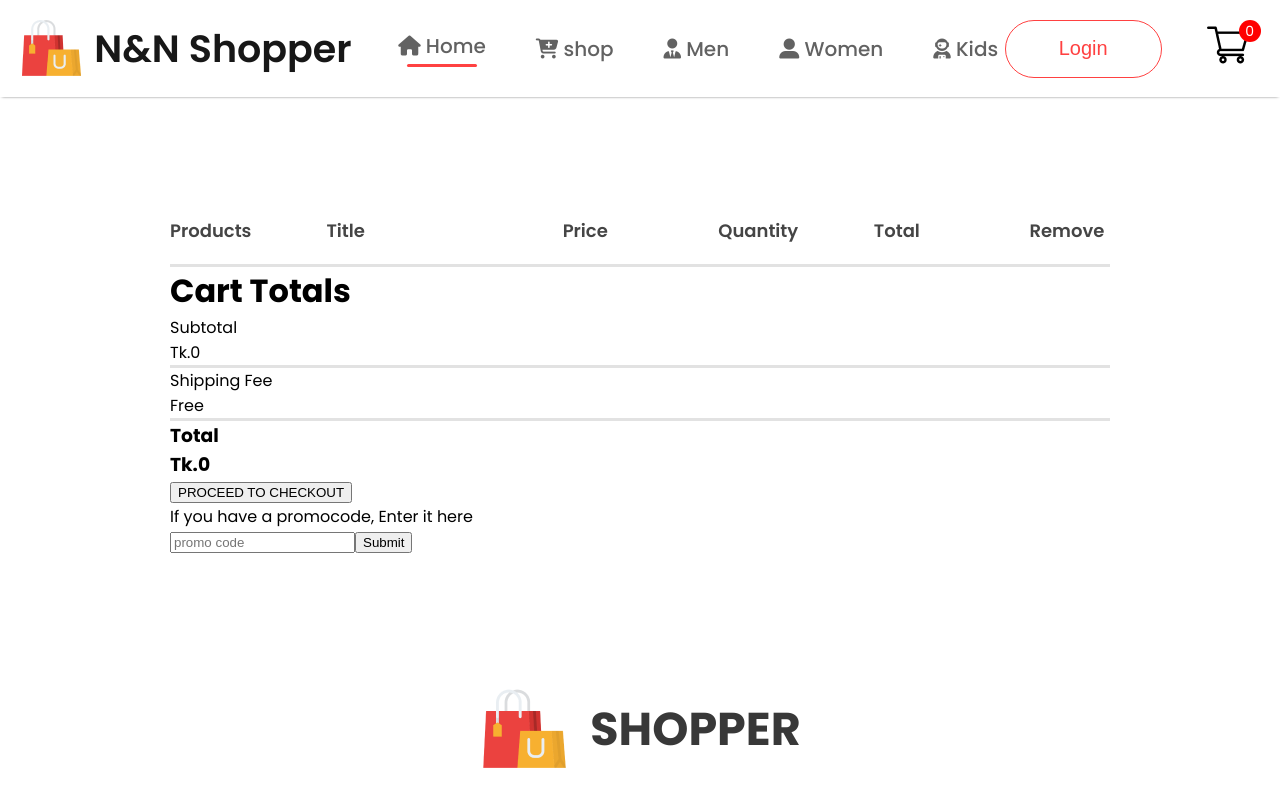
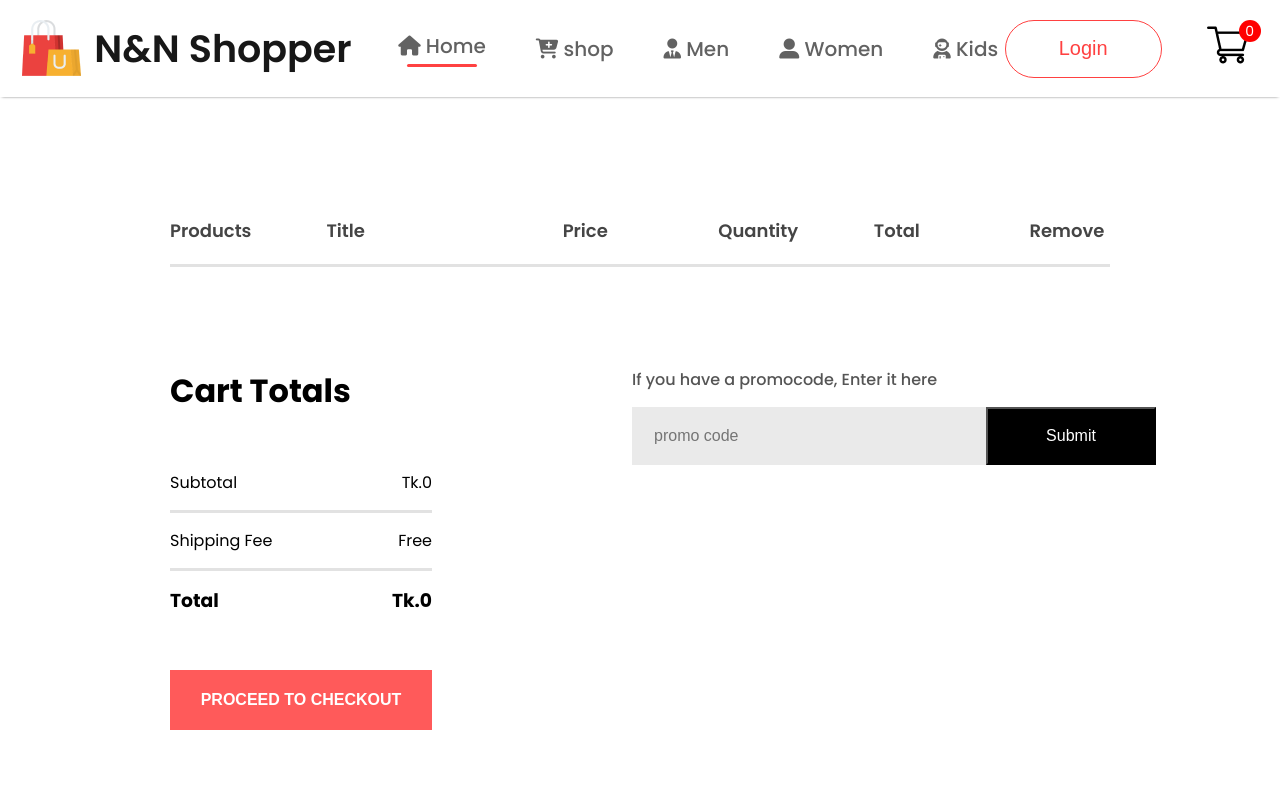
Before and after one commit to NahidHasan131/E-commerce, a React (Create React App) app in the folder frontend/: page /cart in a window 1280 px wide. Shown: the top 800 px of the page. Built offline with nearby package versions, Linux system fonts and the light colour scheme.

Commit message:
cartitem total css

```diff
--- a/frontend/src/Components/CartItems/CartItems.css
+++ b/frontend/src/Components/CartItems/CartItems.css
@@ -35,3 +35,75 @@
     border: 2px solid #ebebeb;
     background-color: white;
 }
+
+.cartitems-down{
+    display: flex;
+    margin: 100px 0px;
+
+}
+
+.cartitems-total{
+    flex: 1;
+    display: flex;
+    flex-direction: column;
+    margin-right: 200px;
+    gap: 40px;
+}
+
+.cartitems-total-item{
+    display: flex;
+    justify-content: space-between;
+    padding: 15px 0px;
+}
+.cartitems-total button{
+    width: 262px;
+    height: 60px;
+    outline: none;
+    border: none;
+    background: #ff5a5a;
+    color: white;
+    font-size: 16px;
+    font-weight: 600;
+    cursor: pointer;
+    transition: 0.3s;
+    -webkit-transition: 0.3s;
+    -moz-transition: 0.3s;
+    -ms-transition: 0.3s;
+    -o-transition: 0.3s;
+}
+
+.cartitems-total button:hover{
+    background-color: black;
+}
+
+.cartitems-promocode{
+    flex: 1;
+    font-size: 16px;
+    font-weight: 500;
+}
+.cartitems-promocode p{
+    color: #555;
+}
+.cartitems-promobox{
+    width: 504px;
+    margin-top: 15px;
+    padding-left: 20px;
+    height: 58px;
+    background-color: #eaeaea;
+}
+.cartitems-promobox input{
+    border: none;
+    outline: none;
+    background: transparent;
+    font-size: 16px;
+    width: 330px;
+    height: 50px;
+}
+.cartitems-promobox button{
+    width: 170px;
+    height: 58px;
+    font-size: 16px;
+    background: black;
+    color: white;
+    cursor: pointer;
+}
```
